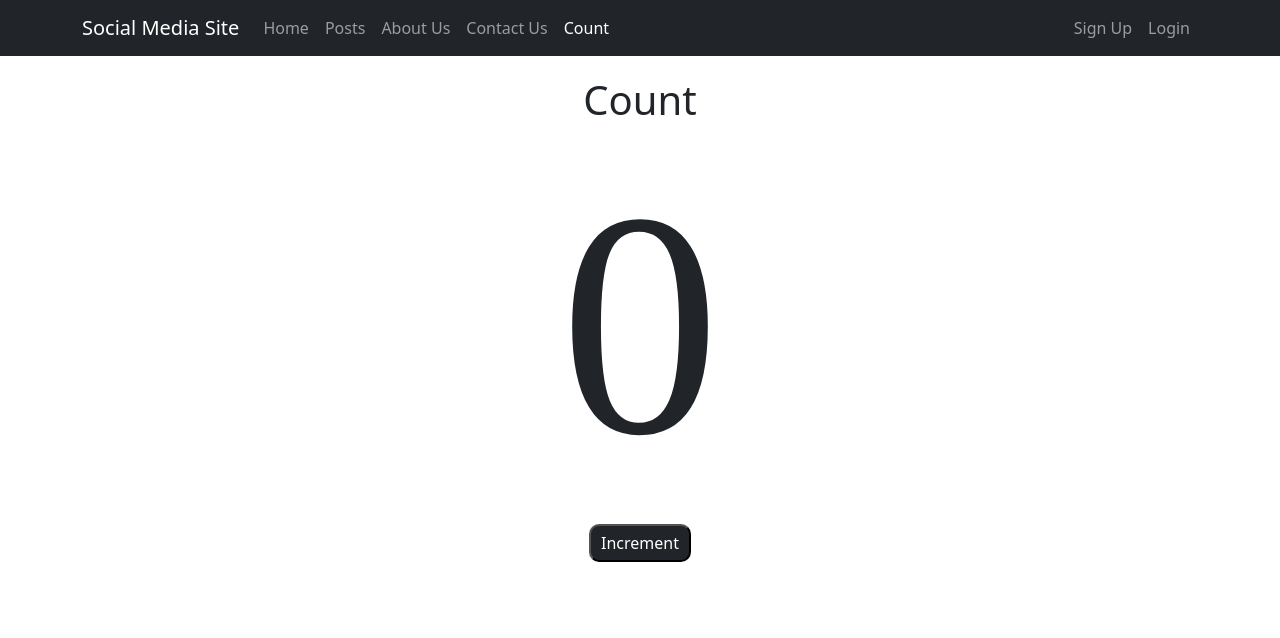
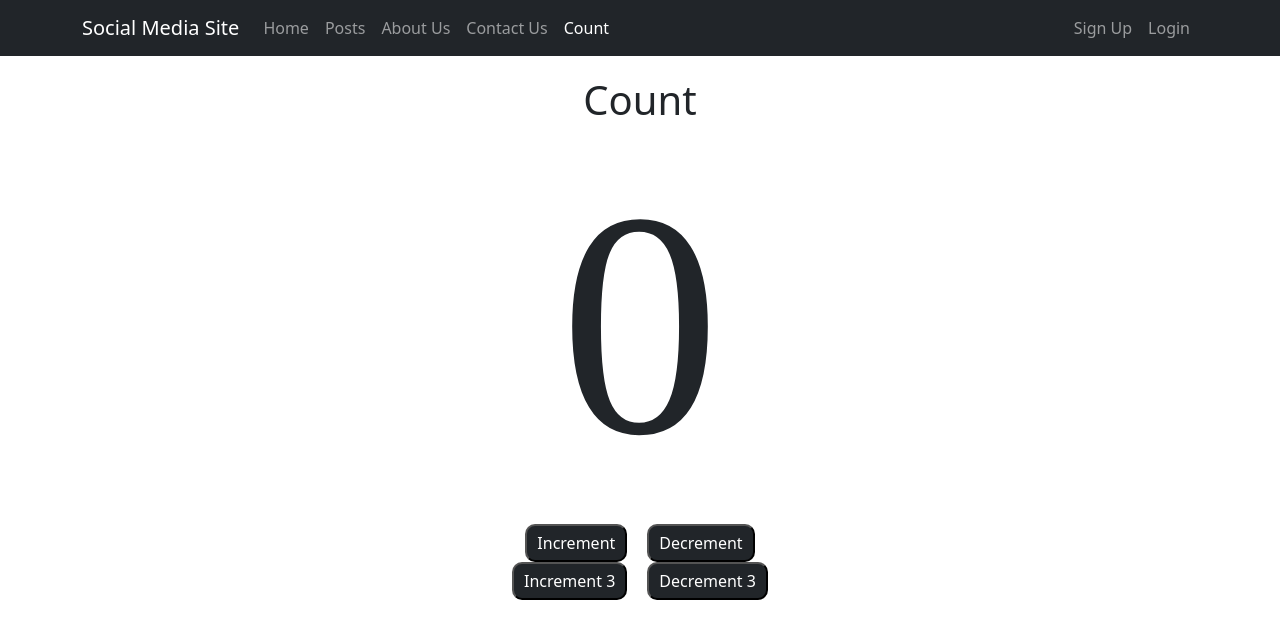
Before and after one commit to FullStackWebDev5/React5, a React (Create React App) app: page /count in a window 1280 px wide. Shown: the top 638 px of the page. Built offline with nearby package versions, Linux system fonts and the light colour scheme; the HTML template or start-up script is replaced by a standard one.

Commit message:
React-Redux: Dispatch action with payload, default payload

```diff
--- a/src/components/Count/Count.css
+++ b/src/components/Count/Count.css
@@ -3,9 +3,15 @@
   border-radius: 10px;
   color: white;
   padding: 5px 10px;
+  margin: 0 10px;
 }
 
 .count-display{
   font-size: 20em;
   font-family: 'auto';
 }
+
+.count-input{
+  display: block;
+  margin: 30px auto;
+}
--- a/src/components/Count/Count.js
+++ b/src/components/Count/Count.js
@@ -1,14 +1,19 @@
-import React from 'react'
+import React, { useState } from 'react'
 import './Count.css'
-import { incrementCounter } from '../../redux'
+import { incrementCounter, decrementCounter } from '../../redux'
 import { connect } from 'react-redux';
 
 function Count(props) {
+  // const [countInput, setCountInput] = useState(0)
   return (
     <div style={{textAlign: 'center'}}>
       <h1>Count</h1>
       <h1 className="count-display">{props.count}</h1>
-      <button className="count-button" onClick={props.incrementCounter}>Increment</button>
+      {/* <input type="number" className="count-input" value={countInput} onChange={(e) => setCountInput(Number(e.target.value))} /> */}
+      <button className="count-button" onClick={() => props.incrementCounter()}>Increment</button>
+      <button className="count-button" onClick={() => props.decrementCounter()}>Decrement</button> <br />
+      <button className="count-button" onClick={() => props.incrementCounter(3)}>Increment 3</button>
+      <button className="count-button" onClick={() => props.decrementCounter(3)}>Decrement 3</button>
     </div>
   )
 }
@@ -21,7 +26,8 @@ const mapStateToProps = (state) => {
 
 const mapDispatchToProps = (dispatch) => {
   return {
-    incrementCounter: () => dispatch(incrementCounter())
+    incrementCounter: (countInput) => dispatch(incrementCounter(countInput)),
+    decrementCounter: (countInput) => dispatch(decrementCounter(countInput))
   }
 }
 
--- a/src/redux/count/action.js
+++ b/src/redux/count/action.js
@@ -1,5 +1,10 @@
 export const INCREMENT_COUNTER = 'INCREMENT_COUNTER';
+export const DECREMENT_COUNTER = 'DECREMENT_COUNTER';
 
-export const incrementCounter = () => {
-  return { type: INCREMENT_COUNTER }
+export const incrementCounter = (countInput = 1) => {
+  return { type: INCREMENT_COUNTER, payload: countInput }
 }
+
+export const decrementCounter = (countInput = 1) => {
+  return { type: DECREMENT_COUNTER, payload: countInput }
+}
--- a/src/redux/count/reducer.js
+++ b/src/redux/count/reducer.js
@@ -1,4 +1,4 @@
-import { INCREMENT_COUNTER } from './action'
+import { INCREMENT_COUNTER, DECREMENT_COUNTER } from './action'
 
 const initialState = {
   count: 0
@@ -9,7 +9,13 @@ const counterReducer = (state = initialState, action) => {
     case INCREMENT_COUNTER:
       return {
         ...state,
-        count: state.count + 1
+        count: state.count + action.payload
+      }
+
+    case DECREMENT_COUNTER:
+      return {
+        ...state,
+        count: state.count - action.payload
       }
 
     default: return state
--- a/src/redux/index.js
+++ b/src/redux/index.js
@@ -1 +1 @@
-export { incrementCounter } from './count/action'
+export { incrementCounter, decrementCounter } from './count/action'
```
